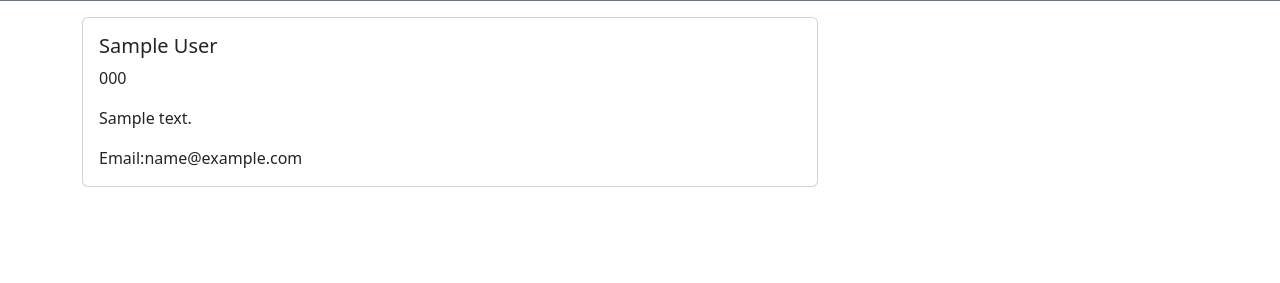
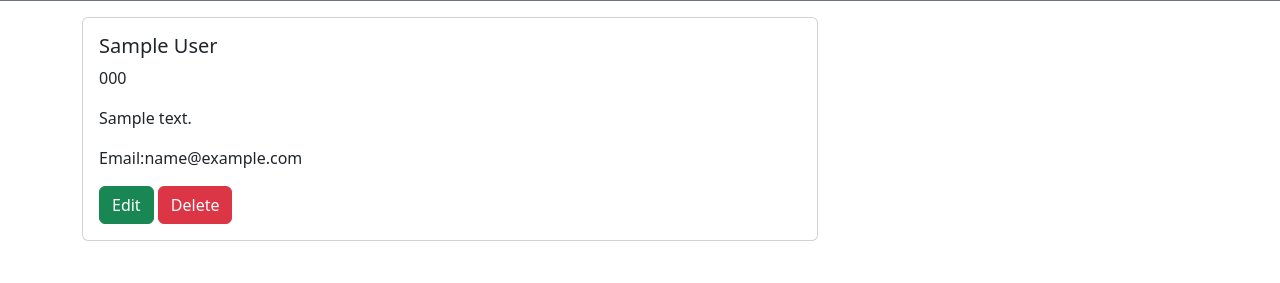
Before and after one commit to sadetomiwa/Phonebook, a Flask app: page /view in a window 1280 px wide. Shown: the part 239-522 px from the top of the page. Run offline with Flask 3, Linux system fonts and the light colour scheme; a user stored in the database is signed in; tables that the repository leaves empty hold one stand-in row (values such as "Sample post").

Commit message:
edit/delete",

```diff
--- a/app/routes.py
+++ b/app/routes.py
@@ -84,3 +84,41 @@ def logout():
     logout_user()
     flash("You have successfully logged out", "success")
     return redirect(url_for('index'))
+
+
+
+@app.route('/edit/<address_id>', methods=['GET', 'POST'])
+@login_required
+def edit_contact(address_id):
+    form = AddContactForm()
+    address_edit = Address.query.get_or_404(address_id)
+    if address_edit.user_id!= current_user:
+        flash("You are not authorized to edit this contact", "danger")
+        return redirect(url_for('view'))
+    if form.validate_on_submit():
+        address_edit.first_name = form.first_name.data
+        address_edit.last_name = form.last_name.data
+        address_edit.phone = form.phone.data
+        address_edit.address = form.address.data
+        db.session.commit()
+        flash(f"{address_edit.first_name} {address_edit.last_name} has benn edited", "success")
+        return redirect(url_for('view'))
+
+    form.first_name.data = address_edit.first_name
+    form.last_name.data = address_edit.last_name
+    form.phone.data = address_edit.phone
+    form.address.data = address_edit.address
+    return render_template('edit.html', form= form, addresses = address_edit)
+
+
+@app.route('/delete/<address_id>', methods=['GET', 'POST'])
+@login_required
+def delete_contact(address_id):
+    address_delete = Address.query.get_or_404(address_id)
+    if address_delete.user_id!= current_user:
+        flash("You are not authorized to delete this contact", "danger")
+        return redirect(url_for('view'))
+    db.session.delete(address_delete)
+    db.session.commit()
+    flash(f"{address_delete.first_name} {address_delete.last_name} has been deleted", "success")
+    return redirect(url_for('view'))
--- a/app/templates/view.html
+++ b/app/templates/view.html
@@ -25,7 +25,12 @@
                                 <p class="card-text">{{ address.phone }}</p>
                                 <p class="card-text">{{ address.address }}</p>
                                 <p class="card-text">Email:{{ address.email }}</p>
+                                {% if address.user == current_user %}
+                                <a href="/" class = "btn btn-success">Edit</a>
+                                <a href="/" class = "btn btn-danger">Delete</a>
+                                {% endif %}
                             </div>
+
                         </div>
                     </div>
                 </div>
```
Also changed, not shown: app/templates/delete.html (added, +36 -0 lines), app/templates/edit.html (added, +36 -0 lines).
